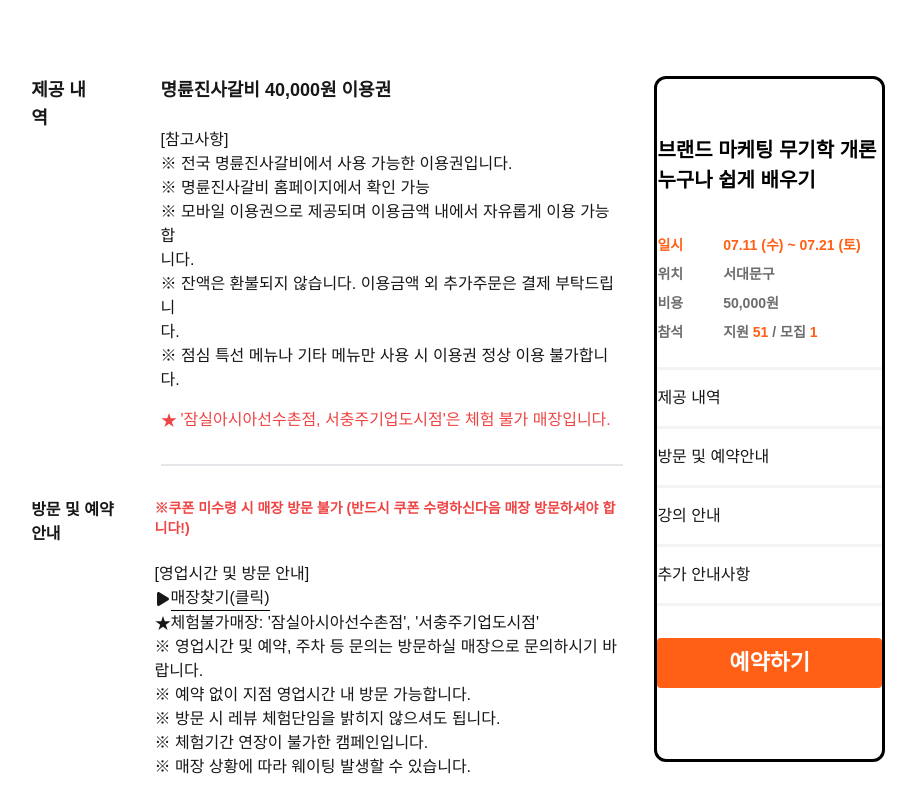
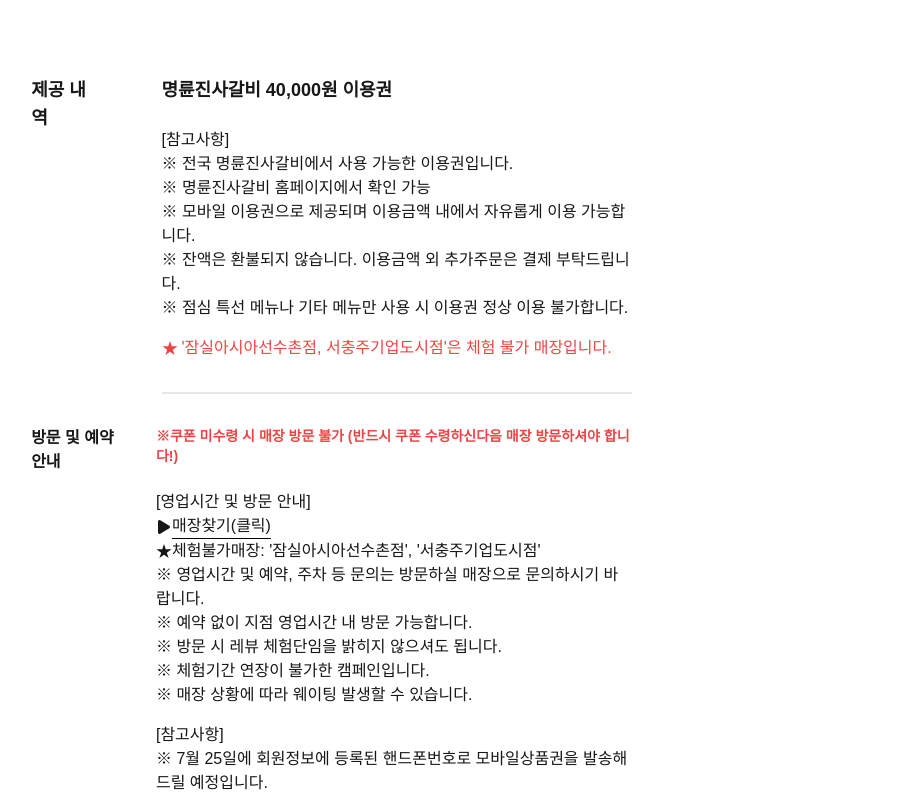
Before and after one commit to Sajjad55555/Course-site, a Next.js app in the folder my-app/: page /about in a window 1280 px wide. Shown: the part 700-1496 px from the top of the page, without its empty margins (182-1098 px from the left). Built offline with nearby package versions, Linux system fonts and the light colour scheme.

Commit message:
vercel deploy changes

```diff
--- a/my-app/app/Components/about_farm.tsx
+++ b/my-app/app/Components/about_farm.tsx
@@ -4,7 +4,7 @@
   return (
     <>
     <div className=' flex justify-center items-center w-full rounded-xl h-full'>
-        <div className=' w-full max-w-[240px] h-[569px]'>
+        <div className=' w-full max-w-[200px] md:max-w-[220px] h-[569px]'>
                  <div className='text-[20px] font-extrabold text-black'>
                  브랜드 마케팅 무기학 개론 누구나 쉽게 배우기
                  </div>
--- a/my-app/app/about/page.tsx
+++ b/my-app/app/about/page.tsx
@@ -18,7 +18,7 @@
         {/* Main Content Container */}
         <div className="h-auto w-full max-w-[66.7%] flex flex-wrap justify-between flex-col md:flex-row items-center md:items-start gap-4">
           {/* Text Content */}
-          <div className="w-[70.3%] h-auto">
+          <div className="w-[71.3%] h-auto">
             {/* Section 1 */}
             <div className="flex gap-16 flex-col md:flex-row items-center md:items-start text-center md:text-start">
               {/* Title */}
@@ -138,7 +138,7 @@
           </div>
 
           {/* Sidebar Section */}
-          <div className="md:w-[27%] h-[686px] border-[3px] rounded-xl border-black">
+          <div className="md:w-[27%] w-[283px] h-[686px] border-[3px] rounded-xl border-black">
             <About_farm />
           </div>
         </div>
```
